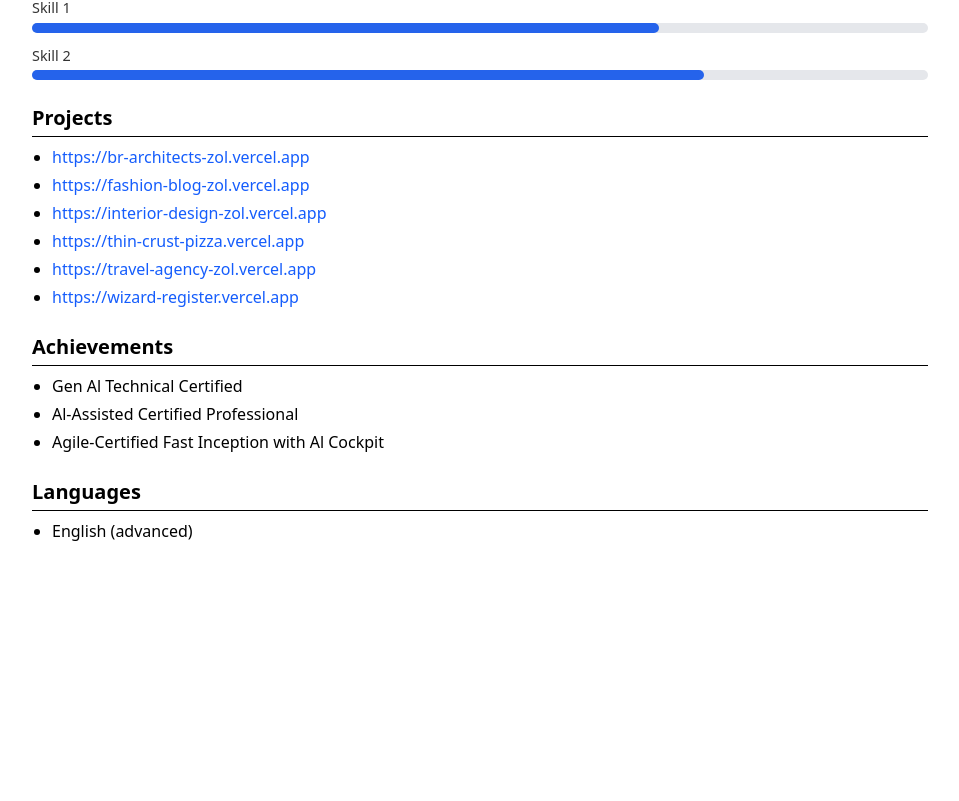
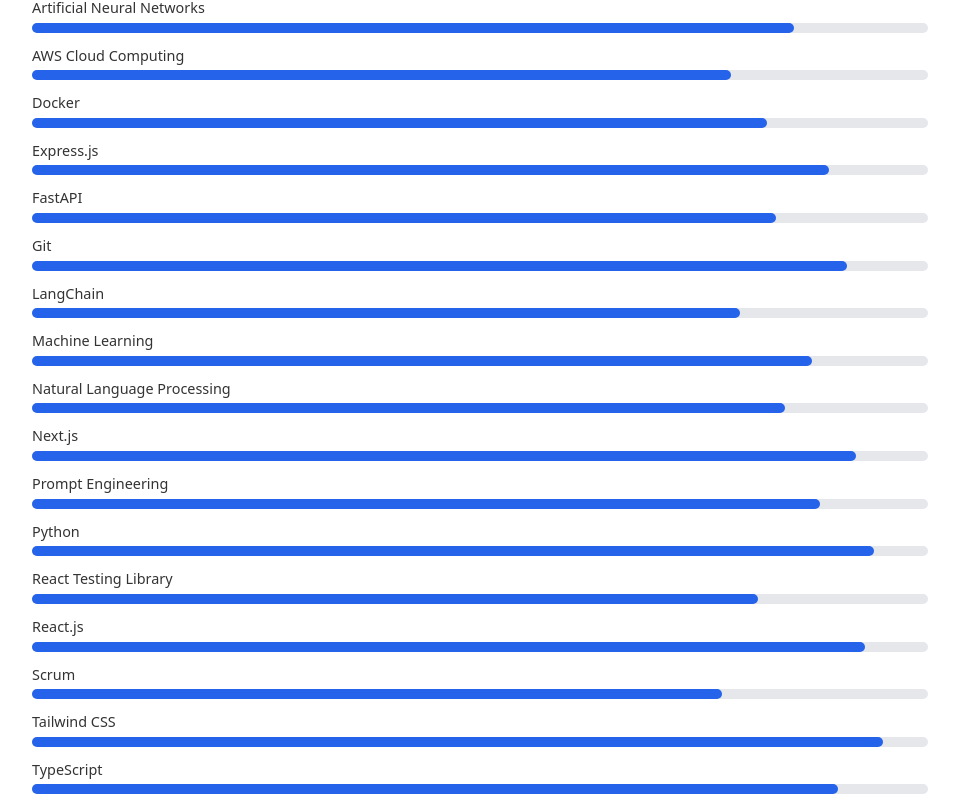
Before and after one commit to zolppy/my-resume, a Next.js app: page / in a window 1280 px wide. Shown: the part 1079-1880 px from the top of the page, without its empty margins (160-1119 px from the left). Before the commit the page ends 1658 px from the top, so only its background shows below. Built offline with nearby package versions, Linux system fonts and the light colour scheme.

Commit message:
feat: skills

```diff
--- a/src/app/page.tsx
+++ b/src/app/page.tsx
@@ -99,20 +99,155 @@
           <h2 className="section-title">Skills</h2>
           <div className="space-y-3">
             <div className="skill-item">
-              <span className="skill-name">Skill 1</span>
+              <span className="skill-name">Artificial Neural Networks</span>
               <div className="skill-bar bg-gray-200 rounded-full h-2.5">
                 <div
                   className="skill-level bg-blue-600 h-2.5 rounded-full"
-                  style={{ width: "70%" }}
+                  style={{ width: "85%" }}
                 ></div>
               </div>
             </div>
             <div className="skill-item">
-              <span className="skill-name">Skill 2</span>
+              <span className="skill-name">AWS Cloud Computing</span>
               <div className="skill-bar bg-gray-200 rounded-full h-2.5">
                 <div
                   className="skill-level bg-blue-600 h-2.5 rounded-full"
-                  style={{ width: "75%" }}
+                  style={{ width: "78%" }}
+                ></div>
+              </div>
+            </div>
+            <div className="skill-item">
+              <span className="skill-name">Docker</span>
+              <div className="skill-bar bg-gray-200 rounded-full h-2.5">
+                <div
+                  className="skill-level bg-blue-600 h-2.5 rounded-full"
+                  style={{ width: "82%" }}
+                ></div>
+              </div>
+            </div>
+            <div className="skill-item">
+              <span className="skill-name">Express.js</span>
+              <div className="skill-bar bg-gray-200 rounded-full h-2.5">
+                <div
+                  className="skill-level bg-blue-600 h-2.5 rounded-full"
+                  style={{ width: "89%" }}
+                ></div>
+              </div>
+            </div>
+            <div className="skill-item">
+              <span className="skill-name">FastAPI</span>
+              <div className="skill-bar bg-gray-200 rounded-full h-2.5">
+                <div
+                  className="skill-level bg-blue-600 h-2.5 rounded-full"
+                  style={{ width: "83%" }}
+                ></div>
+              </div>
+            </div>
+            <div className="skill-item">
+              <span className="skill-name">Git</span>
+              <div className="skill-bar bg-gray-200 rounded-full h-2.5">
+                <div
+                  className="skill-level bg-blue-600 h-2.5 rounded-full"
+                  style={{ width: "91%" }}
+                ></div>
+              </div>
+            </div>
+            <div className="skill-item">
+              <span className="skill-name">LangChain</span>
+              <div className="skill-bar bg-gray-200 rounded-full h-2.5">
+                <div
+                  className="skill-level bg-blue-600 h-2.5 rounded-full"
+                  style={{ width: "79%" }}
+                ></div>
+              </div>
+            </div>
+            <div className="skill-item">
+              <span className="skill-name">Machine Learning</span>
+              <div className="skill-bar bg-gray-200 rounded-full h-2.5">
+                <div
+                  className="skill-level bg-blue-600 h-2.5 rounded-full"
+                  style={{ width: "87%" }}
+                ></div>
+              </div>
+            </div>
+            <div className="skill-item">
+              <span className="skill-name">Natural Language Processing</span>
+              <div className="skill-bar bg-gray-200 rounded-full h-2.5">
+                <div
+                  className="skill-level bg-blue-600 h-2.5 rounded-full"
+                  style={{ width: "84%" }}
+                ></div>
+              </div>
+            </div>
+            <div className="skill-item">
+              <span className="skill-name">Next.js</span>
+              <div className="skill-bar bg-gray-200 rounded-full h-2.5">
+                <div
+                  className="skill-level bg-blue-600 h-2.5 rounded-full"
+                  style={{ width: "92%" }}
+                ></div>
+              </div>
+            </div>
+            <div className="skill-item">
+              <span className="skill-name">Prompt Engineering</span>
+              <div className="skill-bar bg-gray-200 rounded-full h-2.5">
+                <div
+                  className="skill-level bg-blue-600 h-2.5 rounded-full"
+                  style={{ width: "88%" }}
+                ></div>
+              </div>
+            </div>
+            <div className="skill-item">
+              <span className="skill-name">Python</span>
+              <div className="skill-bar bg-gray-200 rounded-full h-2.5">
+                <div
+                  className="skill-level bg-blue-600 h-2.5 rounded-full"
+                  style={{ width: "94%" }}
+                ></div>
+              </div>
+            </div>
+            <div className="skill-item">
+              <span className="skill-name">React Testing Library</span>
+              <div className="skill-bar bg-gray-200 rounded-full h-2.5">
+                <div
+                  className="skill-level bg-blue-600 h-2.5 rounded-full"
+                  style={{ width: "81%" }}
+                ></div>
+              </div>
+            </div>
+            <div className="skill-item">
+              <span className="skill-name">React.js</span>
+              <div className="skill-bar bg-gray-200 rounded-full h-2.5">
+                <div
+                  className="skill-level bg-blue-600 h-2.5 rounded-full"
+                  style={{ width: "93%" }}
+                ></div>
+              </div>
+            </div>
+            <div className="skill-item">
+              <span className="skill-name">Scrum</span>
+              <div className="skill-bar bg-gray-200 rounded-full h-2.5">
+                <div
+                  className="skill-level bg-blue-600 h-2.5 rounded-full"
+                  style={{ width: "77%" }}
+                ></div>
+              </div>
+            </div>
+            <div className="skill-item">
+              <span className="skill-name">Tailwind CSS</span>
+              <div className="skill-bar bg-gray-200 rounded-full h-2.5">
+                <div
+                  className="skill-level bg-blue-600 h-2.5 rounded-full"
+                  style={{ width: "95%" }}
+                ></div>
+              </div>
+            </div>
+            <div className="skill-item">
+              <span className="skill-name">TypeScript</span>
+              <div className="skill-bar bg-gray-200 rounded-full h-2.5">
+                <div
+                  className="skill-level bg-blue-600 h-2.5 rounded-full"
+                  style={{ width: "90%" }}
                 ></div>
               </div>
             </div>
```
